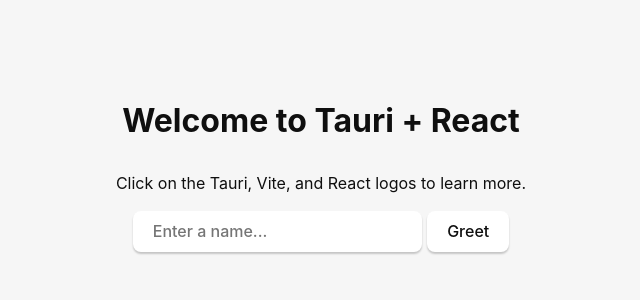
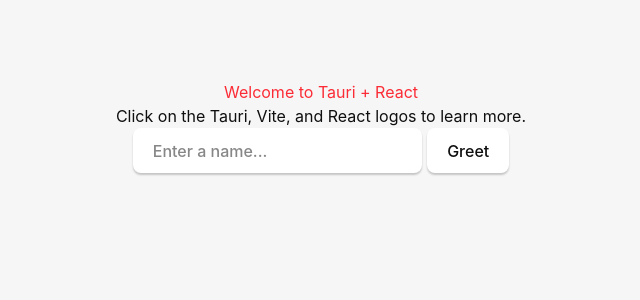
Before and after one commit to lofi-J/papyru, a React (Vite) app: page / in a window 1280 px wide. Shown: the top 300 px of the page, without its empty margins (319-959 px from the left). Built offline with nearby package versions, Linux system fonts and the light colour scheme.

Commit message:
tailwindCSS v4

```diff
--- a/package.json
+++ b/package.json
@@ -13,11 +13,13 @@
     "lint:fix": "eslint src/**/*.{ts,tsx} --fix"
   },
   "dependencies": {
+    "@tailwindcss/vite": "^4.1.10",
     "@tauri-apps/api": "^2",
     "@tauri-apps/plugin-opener": "^2",
     "prettier": "^3.6.1",
     "react": "^18.3.1",
-    "react-dom": "^18.3.1"
+    "react-dom": "^18.3.1",
+    "tailwindcss": "^4.1.10"
   },
   "devDependencies": {
     "@eslint-react/eslint-plugin": "^1.52.2",
--- a/src/App.tsx
+++ b/src/App.tsx
@@ -16,7 +16,7 @@
 
   return (
     <main className="container">
-      <h1>Welcome to Tauri + React</h1>
+      <h1 className="text-red-500">Welcome to Tauri + React</h1>
 
       <p>Click on the Tauri, Vite, and React logos to learn more.</p>
 
--- /dev/null
+++ b/src/index.css
@@ -0,0 +1 @@
+@import 'tailwindcss';
--- a/src/main.tsx
+++ b/src/main.tsx
@@ -1,6 +1,7 @@
 import React from 'react';
 import ReactDOM from 'react-dom/client';
 import App from './App';
+import './index.css';
 
 ReactDOM.createRoot(document.getElementById('root') as HTMLElement).render(
   <React.StrictMode>
--- a/vite.config.ts
+++ b/vite.config.ts
@@ -1,12 +1,13 @@
-import { defineConfig } from "vite";
-import react from "@vitejs/plugin-react";
+import tailwindcss from '@tailwindcss/vite';
+import react from '@vitejs/plugin-react';
+import { defineConfig } from 'vite';
 
 // @ts-expect-error process is a nodejs global
 const host = process.env.TAURI_DEV_HOST;
 
 // https://vitejs.dev/config/
 export default defineConfig(async () => ({
-  plugins: [react()],
+  plugins: [react(), tailwindcss()],
 
   // Vite options tailored for Tauri development and only applied in `tauri dev` or `tauri build`
   //
@@ -19,14 +20,14 @@
     host: host || false,
     hmr: host
       ? {
-          protocol: "ws",
+          protocol: 'ws',
           host,
           port: 1421,
         }
       : undefined,
     watch: {
       // 3. tell vite to ignore watching `src-tauri`
-      ignored: ["**/src-tauri/**"],
+      ignored: ['**/src-tauri/**'],
     },
   },
 }));
```
Also changed, not shown: 1 other file (tests, documents, lock files or other folders).
